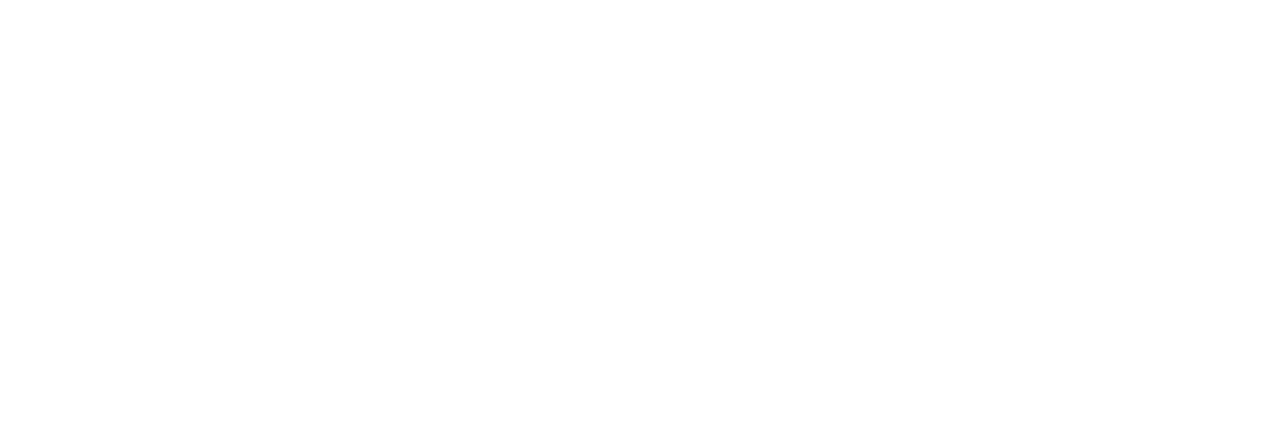
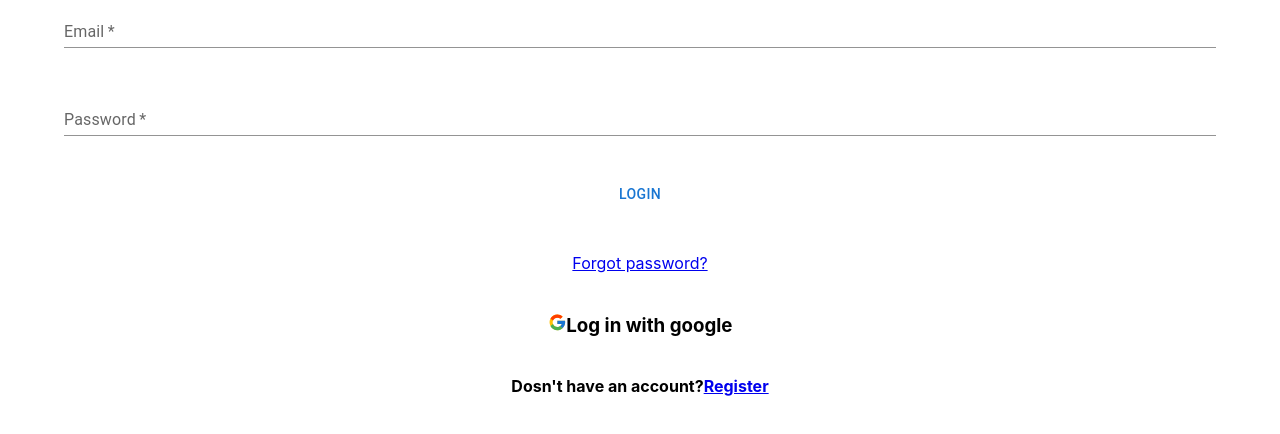
Before and after one commit to MP-Project-Rabab/client, a React (Create React App) app: page /login in a window 1280 px wide. Before the commit this address had no page. Shown: the top 434 px of the page. Built offline with nearby package versions, Linux system fonts and the light colour scheme.

Commit message:
create Login Component

```diff
--- a/src/App.js
+++ b/src/App.js
@@ -2,6 +2,7 @@
 import { Routes, Route } from "react-router-dom";
 import Home from "./Component/Home/Home";
 import Register from "./Component/Account/Register/Register";
+import Login from "./Component/Account/Login/Login";
 
 import "./App.css";
 
@@ -11,7 +12,7 @@
       <Routes>
         <Route exact path="/" element={<Home />} />
         <Route exact path="/register" element={<Register />} />
-         {/* <Route exact path="/login" element={<Login />} /> */}
+         <Route exact path="/login" element={<Login />} />
         {/* <Route exact path="/posts" element={<Post />} /> */}
         {/* <Route exact path="/profile" element={<Profile />} /> */}
         {/* <Route exact path="/activate/" element={<Activate />} /> */}
--- a/src/Component/Account/Login/Login.js
+++ b/src/Component/Account/Login/Login.js
@@ -1,12 +1,108 @@
-import React from 'react'
-import './style.css'
+import React, { useState } from "react";
+import axios from "axios";
+import { useDispatch, useSelector } from "react-redux";
+import { Link, useNavigate } from "react-router-dom";
+import Stack from "@mui/material/Stack";
+import TextField from "@mui/material/TextField";
+import Button from "@mui/material/Button";
+import Container from "@mui/material/Container";
+import { logIn } from "../../../reducers/login";
+import { FcGoogle } from "react-icons/fc";
+import "./style.css";
 
 const Login = () => {
-    return (
-        <div>
+  const navigate = useNavigate();
 
-        </div>
-    )
-}
+  const dispatch = useDispatch();
+  const state = useSelector((state) => {
+    return state;
+  });
 
-export default Login
+  const [log, setLogIn] = useState({
+    // userName
+    email: "",
+    password: "",
+  });
+  //   A handle function to login with google
+  const handleGoogle = async () => {
+    try {
+      const result = await axios.get(
+        `${process.env.REACT_APP_BASE_URL}/user/auth/google`
+      );
+      console.log(result);
+    } catch (error) {
+      console.log(error);
+    }
+  };
+
+  //
+  const userLog = async () => {
+    try {
+      const result = await axios.post(
+        `${process.env.REACT_APP_BASE_URL}/user/login`,
+        log
+      );
+      const data = {
+        token: result.data.token,
+        user: result.data.result,
+      };
+      dispatch(logIn(data));
+      navigate("/");
+      console.log(state);
+    } catch (error) {
+      console.log(error);
+    }
+  };
+
+
+  return (
+    <div>
+      <Container>
+        <Stack spacing={5} className="register-form">
+          {/* Email Field */}
+          <TextField
+            required
+            id="standard-required"
+            label="Email"
+            type="email"
+            variant="standard"
+            value={log.email}
+            onChange={(ev) => setLogIn({ ...log, email: ev.target.value })}
+          />
+
+          {/* Password Field */}
+          <TextField
+            required
+            id="standard-password-input"
+            label="Password"
+            type="password"
+            autoComplete="current-password"
+            variant="standard"
+            value={log.password}
+            onChange={(ev) => setLogIn({ ...log, password: ev.target.value })}
+          />
+
+          <Button appearance="primary" onClick={userLog}>
+            Login
+          </Button>
+          <Link to="/forget" className="register">
+            Forgot password?
+          </Link>
+
+      <h3>
+        <FcGoogle className="icon" onClick={handleGoogle} />
+        Log in with google
+      </h3>
+      <h4>
+        Dosn't have an account?
+        <Link to="/register" className="register">
+          Register
+        </Link>
+      </h4>
+        </Stack>
+      </Container>
+    </div>
+  );
+};
+
+export default Login;
```
